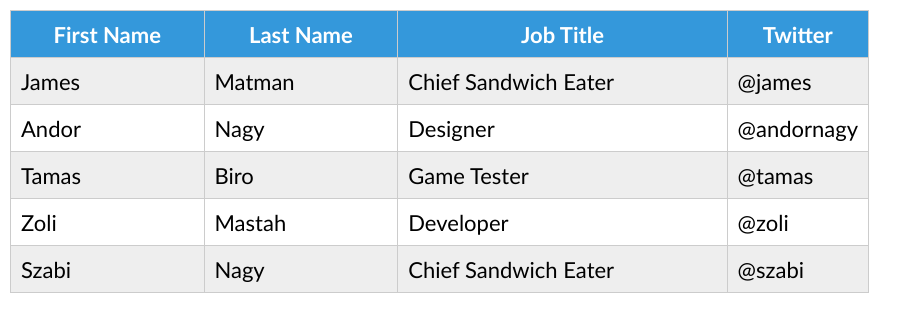
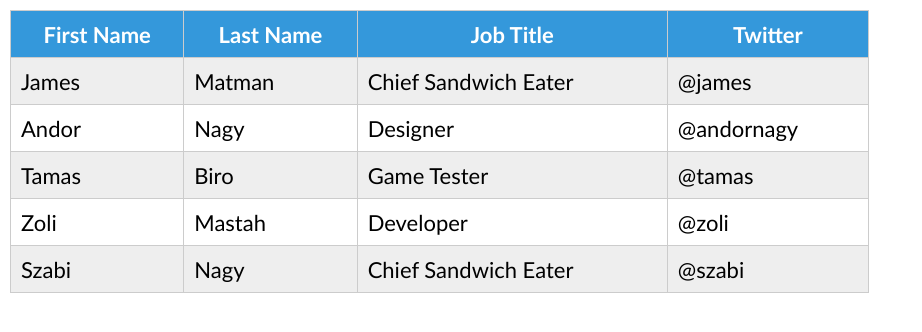
Before and after one commit to Rombl483/webcourse, a plain HTML site: page CSSTable/index.html in a window 1280 px wide. Shown: the whole page, without its empty margins (0-922 px from the left). Drawn offline with Linux system fonts and the light colour scheme.

Commit message:
Исправлены замечания по задаче "CSS таблица": 1. При сжатии окна появляется горизонтальный скролл. Нужно сделать, чтобы скролл не появлялся, а содержимое сжималось. И сейчас нет отступа от края справа, как сделано слева
2. Этот селектор применяет стили ко всем тегам td и th на странице:
http://joxi.ru/YmEZMWkTJEQBO2
Нужно применять только в этой таблице

3. Не убран уже не использующийся класс: http://joxi.ru/8An8qJ0c7l3Kpm

4. п.2 и 3 из "CSS Text"

```diff
--- a/CSSTable/index.html
+++ b/CSSTable/index.html
@@ -7,14 +7,14 @@
     <link rel="stylesheet" type="text/css" href="table-style.css">
 </head>
 <body>
-<div class="body">
+<div class="content-style">
     <table class="table-style table-border">
         <thead class="row-head">
         <tr>
             <th class="column-name">First Name</th>
             <th class="column-name">Last Name</th>
             <th class="column-job-title">Job Title</th>
-            <th>Twitter</th>
+            <th class="column-twitter">Twitter</th>
         </tr>
         </thead>
         <tbody class="table-content">
@@ -30,7 +30,7 @@
             <td>Designer</td>
             <td>@andornagy</td>
         </tr>
-        <tr class="row-gray">
+        <tr>
             <td>Tamas</td>
             <td>Biro</td>
             <td>Game Tester</td>
--- a/CSSTable/reset.css
+++ b/CSSTable/reset.css
@@ -16,30 +16,38 @@ article, aside, canvas, details, embed,
 figure, figcaption, footer, header, hgroup,
 menu, nav, output, ruby, section, summary,
 time, mark, audio, video {
+    box-sizing: border-box;
     margin: 0;
     padding: 0;
     border: 0;
     font-size: 100%;
     vertical-align: baseline;
 }
+
 /* HTML5 display-role reset for older browsers */
 article, aside, details, figcaption, figure,
 footer, header, hgroup, menu, nav, section {
     display: block;
 }
+
 body {
     line-height: 1;
+    overflow: hidden;
 }
+
 ol, ul {
     list-style: none;
 }
+
 blockquote, q {
     quotes: none;
 }
+
 blockquote:before, blockquote:after,
 q:before, q:after {
     content: none;
 }
+
 table {
     border-collapse: collapse;
     border-spacing: 0;
--- a/CSSTable/table-style.css
+++ b/CSSTable/table-style.css
@@ -1,11 +1,16 @@
-.body {
-    max-width: 859px;
+.content-style {
+    max-width: 879px;
     width: 100%;
     height: auto;
-    position: absolute;
+    padding: 10px;
 }
 
-.table-border tr, td, th {
+.table-border  th {
+    border: 1px solid #CCC;
+    padding: 13px 10px 11px;
+}
+
+.table-border  tr td {
     border: 1px solid #CCC;
     padding: 13px 10px 11px;
 }
@@ -13,9 +18,10 @@
 .table-style {
     font-family: "Calibri", serif;
     font-size: 22px;
-    margin: 10px;
     width: 100%;
+    height: auto;
     border-collapse: collapse;
+    display: table;
 }
 
 .row-head {
@@ -24,11 +30,18 @@
 }
 
 .column-job-title {
-    width: 311px;
+    width: 36.15%;
+    height: auto;
 }
 
 .column-name {
-    width: 174px;
+    width: 20.2%;
+    height: auto;
+}
+
+.column-twitter {
+    width: 23.45%;
+    height: auto;
 }
 
 .table-content > tr:nth-child(2n+1) {
```
